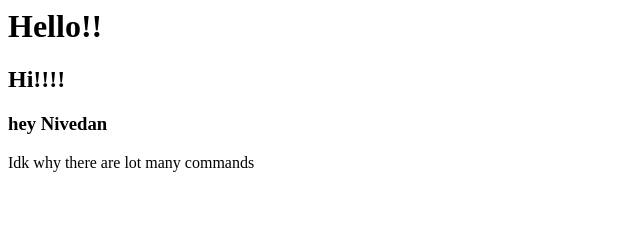
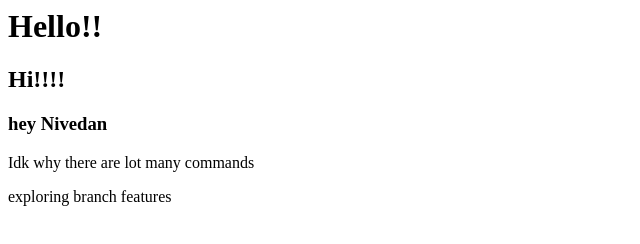
Before and after one commit to NivedanR/splitmate, a plain HTML site: page index.html in a window 1280 px wide. Shown: the whole page, without its empty margins (0-640 px from the left). Drawn offline with Linux system fonts and the light colour scheme.

Commit message:
index updated

```diff
--- a/index.html
+++ b/index.html
@@ -7,5 +7,6 @@
         <h2>Hi!!!!</h2>
         <h3> hey Nivedan</h3>
         <p>Idk why there are lot many commands</p>
+        <p>exploring branch features</p>
     </body>
 </html>
```
